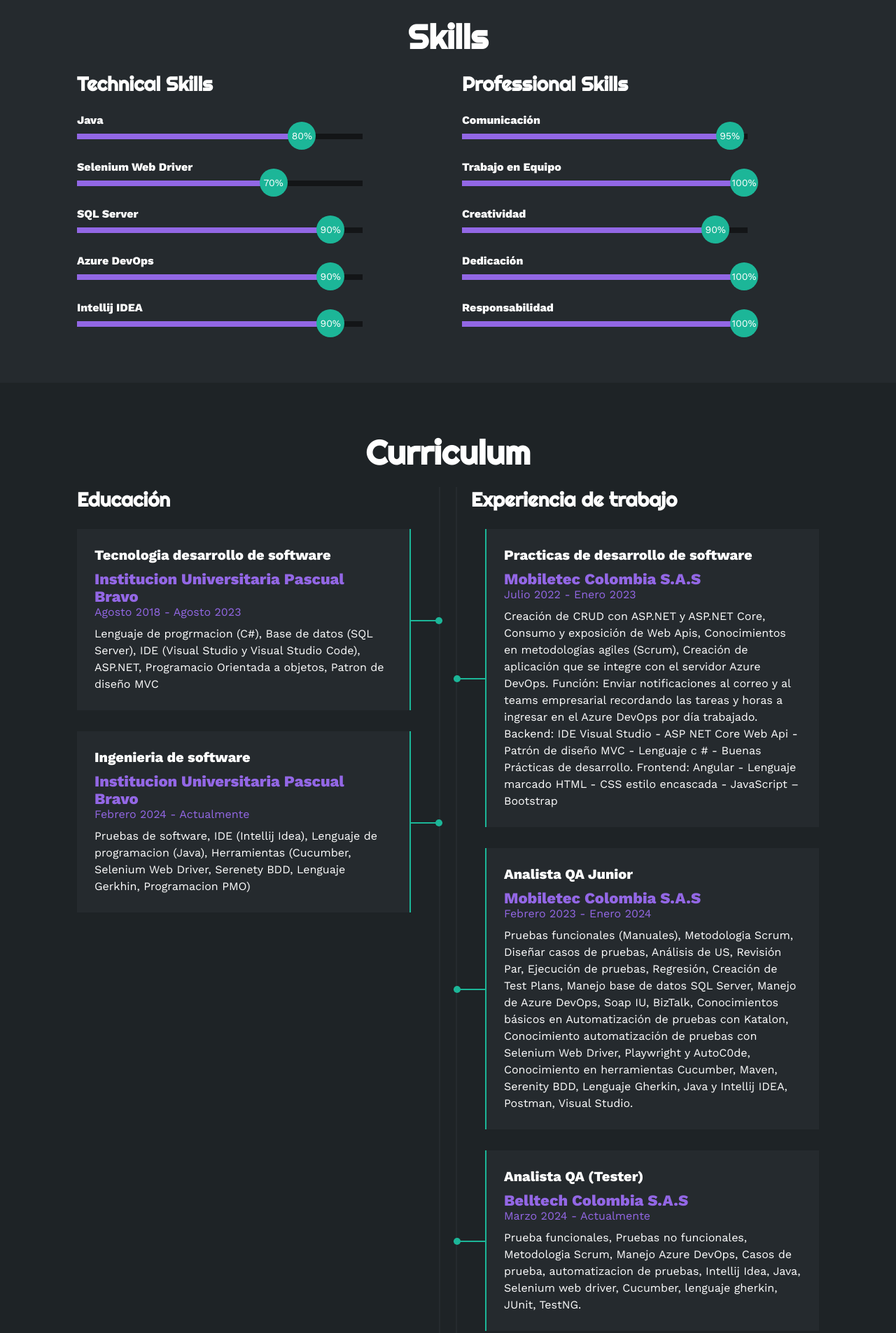
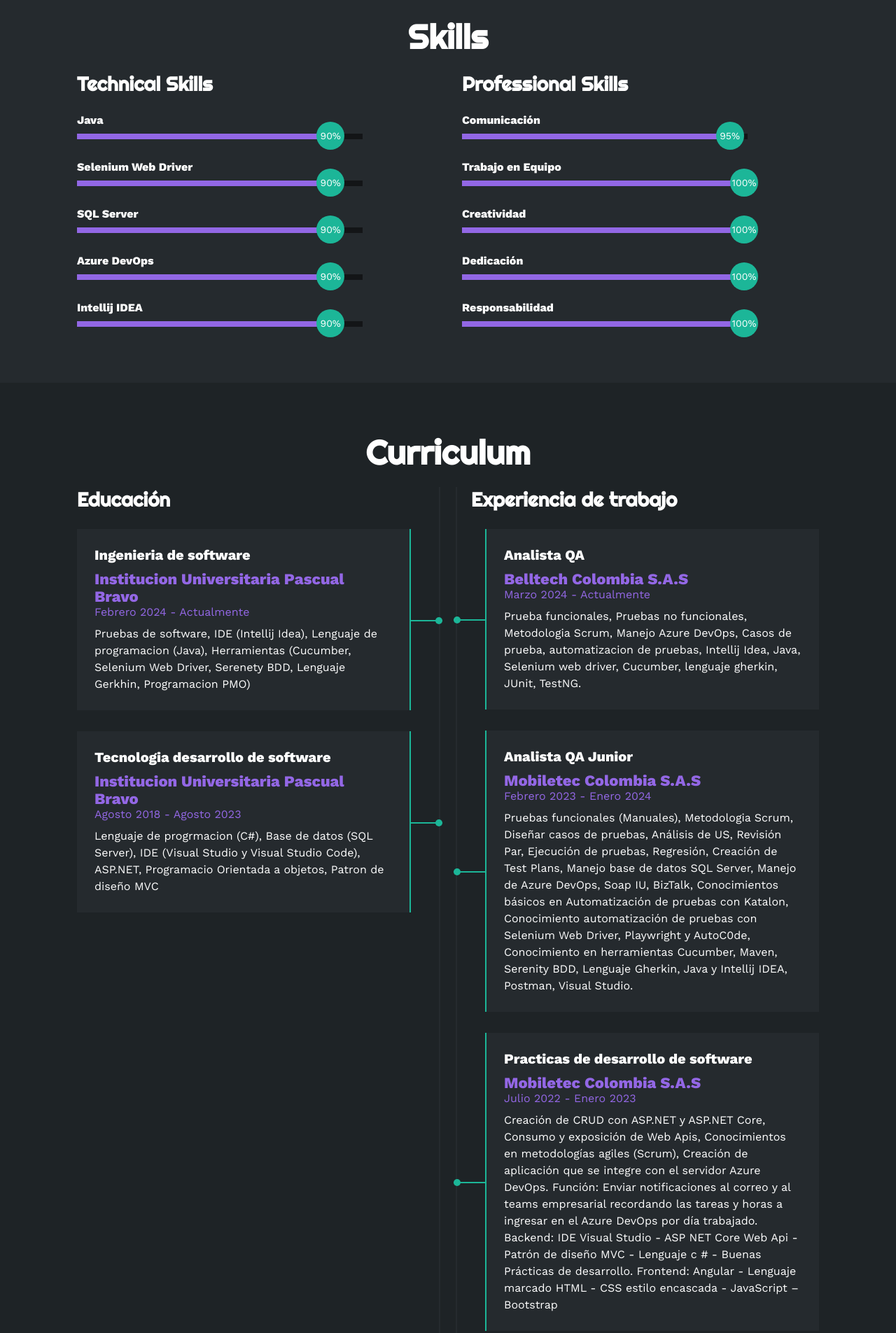
Before and after one commit to Leiton1214/MiPortafolio, a plain HTML site: page index.html in a window 1280 px wide. Shown: the part 1612-3517 px from the top of the page at 70% size. Drawn offline with nearby package versions, Linux system fonts and the light colour scheme.

Commit message:
ModificacionesSkill

```diff
--- a/index.html
+++ b/index.html
@@ -72,20 +72,12 @@
                     <h3>Datos Personales</h3>
                     <ul>
                         <li>
-                            <strong>Fecha de nacimiento</strong>
-                            14-12-1987
-                        </li>
-                        <li>
                             <strong>Teléfono</strong>
                             3206552342
                         </li>
                         <li>
                             <strong>Email</strong>
                             fabyusuga12@gmail.com
-                        </li>
-                        <li>
-                            <strong>Dirección</strong>
-                            Calle 101 # 83 - 84 Apto 201
                         </li>
                         <li>
                             <strong>Cargo</strong>
@@ -149,7 +141,7 @@
                         <span>Java</span>
                         <div class="barra-skill">
                             <div class="progreso">
-                                <span>80%</span>
+                                <span>90%</span>
                             </div>
                         </div>
                     </div>
@@ -157,7 +149,7 @@
                         <span>Selenium Web Driver</span>
                         <div class="barra-skill">
                             <div class="progreso">
-                                <span>70%</span>
+                                <span>90%</span>
                             </div>
                         </div>
                     </div>
@@ -209,7 +201,7 @@
                         <span>Creatividad</span>
                         <div class="barra-skill">
                             <div class="progreso">
-                                <span>90%</span>
+                                <span>100%</span>
                             </div>
                         </div>
                     </div>
@@ -242,6 +234,15 @@
                 <div class="col izquierda">
                     <h3>Educación</h3>
                     <div class="item izq">
+                        <h4>Ingenieria de software</h4>
+                        <span class="casa">Institucion Universitaria Pascual Bravo</span>
+                        <span class="fecha">Febrero 2024 - Actualmente</span>
+                        <p>Pruebas de software, IDE (Intellij Idea), Lenguaje de programacion (Java), Herramientas (Cucumber, Selenium Web Driver, Serenety BDD, Lenguaje Gerkhin, Programacion PMO)</p>
+                        <div class="conectori">
+                            <div class="circuloi"></div>
+                        </div>
+                    </div>
+                    <div class="item izq">
                         <h4>Tecnologia desarrollo de software</h4>
                         <span class="casa">Institucion Universitaria Pascual Bravo</span>
                         <span class="fecha">Agosto 2018 - Agosto 2023</span>
@@ -250,20 +251,34 @@
                             <div class="circuloi"></div>
                         </div>
                     </div>
-                    <div class="item izq">
-                        <h4>Ingenieria de software</h4>
-                        <span class="casa">Institucion Universitaria Pascual Bravo</span>
-                        <span class="fecha">Febrero 2024 - Actualmente</span>
-                        <p>Pruebas de software, IDE (Intellij Idea), Lenguaje de programacion (Java), Herramientas (Cucumber, Selenium Web Driver, Serenety BDD, Lenguaje Gerkhin, Programacion PMO)</p>
-                        <div class="conectori">
-                            <div class="circuloi"></div>
-                        </div>
-                    </div>
-
                 </div>
 
                 <div class="col derecha">
                     <h3>Experiencia de trabajo</h3>
+                    <div class="item der">
+                        <h4>Analista QA</h4>
+                        <span class="casa">Belltech Colombia S.A.S</span>
+                        <span class="fecha">Marzo 2024 - Actualmente</span>
+                        <p>Prueba funcionales, Pruebas no funcionales, Metodologia Scrum, Manejo Azure DevOps, Casos de prueba,
+                            automatizacion de pruebas, Intellij Idea, Java, Selenium web driver, Cucumber, lenguaje gherkin, JUnit, TestNG.</p>
+                        <div class="conectord">
+                            <div class="circulod"></div>
+                        </div>
+                    </div>
+                    <div class="item der">
+                        <h4>Analista QA Junior</h4>
+                        <span class="casa">Mobiletec Colombia S.A.S</span>
+                        <span class="fecha">Febrero 2023 - Enero 2024</span>
+                        <p>Pruebas funcionales (Manuales), Metodologia Scrum, Diseñar casos de pruebas, Análisis de US, Revisión Par, Ejecución de pruebas, Regresión, Creación de Test Plans, Manejo base de datos SQL Server,
+                            Manejo de Azure DevOps, Soap IU, BizTalk, Conocimientos básicos en Automatización de pruebas con Katalon,
+                            Conocimiento automatización de pruebas con Selenium Web Driver, Playwright y AutoC0de,
+                            Conocimiento en herramientas Cucumber, Maven, Serenity BDD, Lenguaje Gherkin, Java y Intellij IDEA,
+                            Postman, Visual Studio.
+                        </p>
+                        <div class="conectord">
+                            <div class="circulod"></div>
+                        </div>
+                    </div>
                     <div class="item der">
                         <h4>Practicas de desarrollo de software</h4>
                         <span class="casa">Mobiletec Colombia S.A.S</span>
@@ -283,30 +298,8 @@
                             <div class="circulod"></div>
                         </div>
                     </div>
-                    <div class="item der">
-                        <h4>Analista QA Junior</h4>
-                        <span class="casa">Mobiletec Colombia S.A.S</span>
-                        <span class="fecha">Febrero 2023 - Enero 2024</span>
-                        <p>Pruebas funcionales (Manuales), Metodologia Scrum, Diseñar casos de pruebas, Análisis de US, Revisión Par, Ejecución de pruebas, Regresión, Creación de Test Plans, Manejo base de datos SQL Server,
-                            Manejo de Azure DevOps, Soap IU, BizTalk, Conocimientos básicos en Automatización de pruebas con Katalon,
-                            Conocimiento automatización de pruebas con Selenium Web Driver, Playwright y AutoC0de,
-                            Conocimiento en herramientas Cucumber, Maven, Serenity BDD, Lenguaje Gherkin, Java y Intellij IDEA,
-                            Postman, Visual Studio.
-                        </p>
-                        <div class="conectord">
-                            <div class="circulod"></div>
-                        </div>
-                    </div>
-                    <div class="item der">
-                        <h4>Analista QA (Tester)</h4>
-                        <span class="casa">Belltech Colombia S.A.S</span>
-                        <span class="fecha">Marzo 2024 - Actualmente</span>
-                        <p>Prueba funcionales, Pruebas no funcionales, Metodologia Scrum, Manejo Azure DevOps, Casos de prueba,
-                            automatizacion de pruebas, Intellij Idea, Java, Selenium web driver, Cucumber, lenguaje gherkin, JUnit, TestNG.</p>
-                        <div class="conectord">
-                            <div class="circulod"></div>
-                        </div>
-                    </div>
+
+
                 </div>
             </div>
         </div>
--- a/script.js
+++ b/script.js
@@ -19,7 +19,7 @@ function seleccionar(){
 function efectoHabilidades(){
     var skills = document.getElementById("skills");
     var distancia_skills = window.innerHeight - skills.getBoundingClientRect().top;
-    if(distancia_skills >= 200){
+    if(distancia_skills >= 300){
         let habilidades = document.getElementsByClassName("progreso");
         habilidades[0].classList.add("Java");
         habilidades[1].classList.add("SeleniumWebDriver");
--- a/style.css
+++ b/style.css
@@ -275,7 +275,7 @@ html{
 }
 @keyframes Java {
     0%{width: 0%;}
-    100%{width: 80%;}
+    100%{width: 90%;}
 }
 
 .skills .skill .SeleniumWebDriver{
@@ -284,7 +284,7 @@ html{
 }
 @keyframes SeleniumWebDriver {
     0%{width: 0%;}
-    100%{width: 70%;}
+    100%{width: 90%;}
 }
 
 .skills .skill .sqlserver{
@@ -338,7 +338,7 @@ html{
 }
 @keyframes creatividad {
     0%{width: 0%;}
-    100%{width: 90%;}
+    100%{width: 100%;}
 }
 
 .skills .skill .dedicacion{
```
